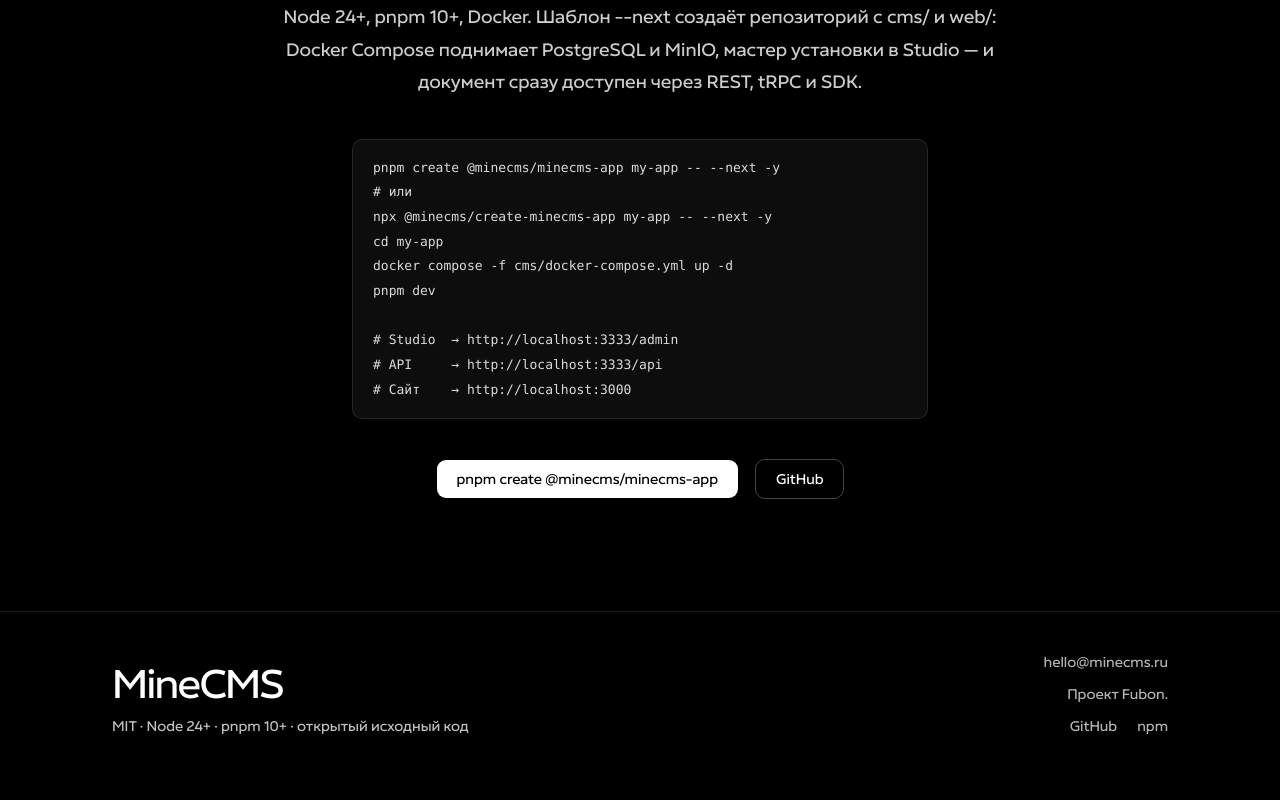
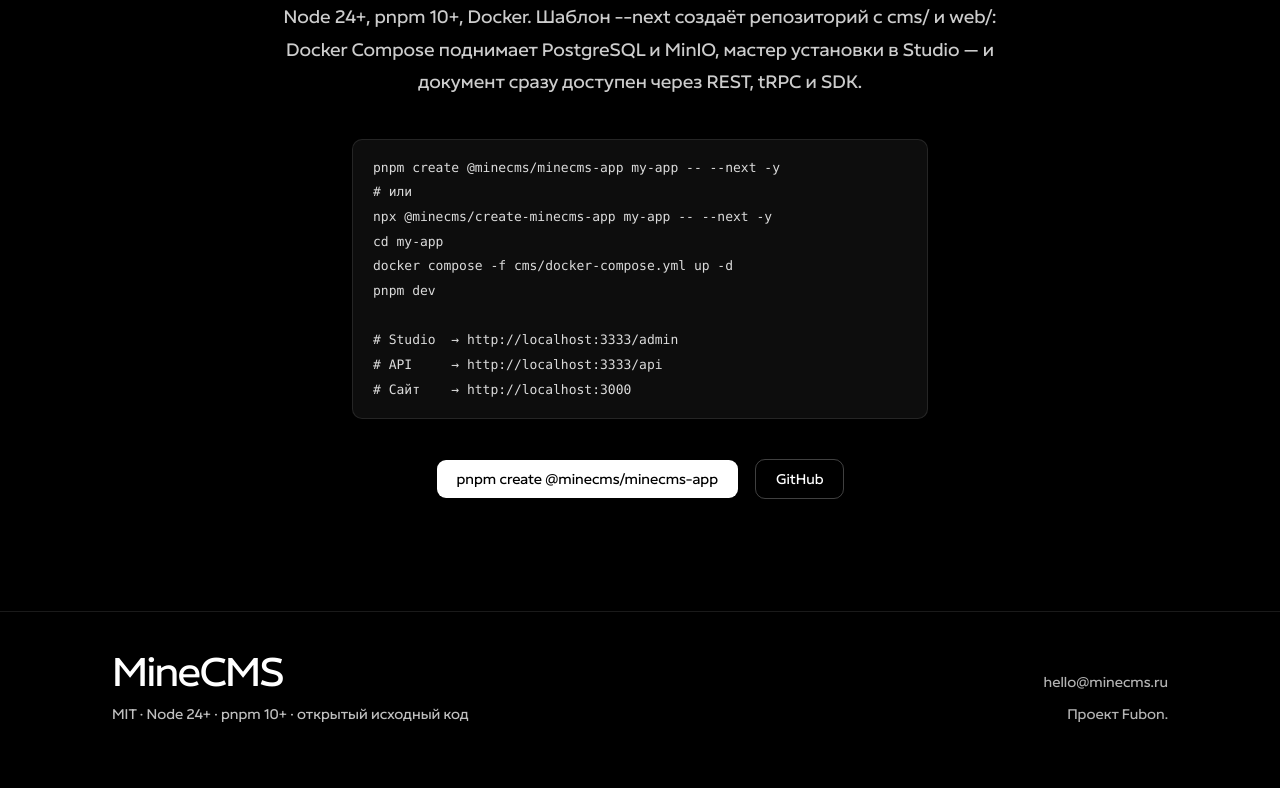
Before and after one commit to minecms/website, a Next.js app: page / in a window 1280 px wide. Shown: the part 5552-6352 px from the top of the page. Built offline with nearby package versions, Linux system fonts and the light colour scheme.

Commit message:
Remove GitHub and npm links from footer.

```diff
--- a/components/landing/landing-page.tsx
+++ b/components/landing/landing-page.tsx
@@ -574,24 +574,6 @@
                   </Link>
                   .
                 </p>
-                <div className="flex gap-5">
-                  <Link
-                    href="https://github.com/minecms/minecms"
-                    target="_blank"
-                    rel="noreferrer"
-                    className="transition-opacity hover:text-white/70"
-                  >
-                    GitHub
-                  </Link>
-                  <Link
-                    href="https://www.npmjs.com/org/minecms"
-                    target="_blank"
-                    rel="noreferrer"
-                    className="transition-opacity hover:text-white/70"
-                  >
-                    npm
-                  </Link>
-                </div>
               </div>
             </div>
           </Shell>
```
